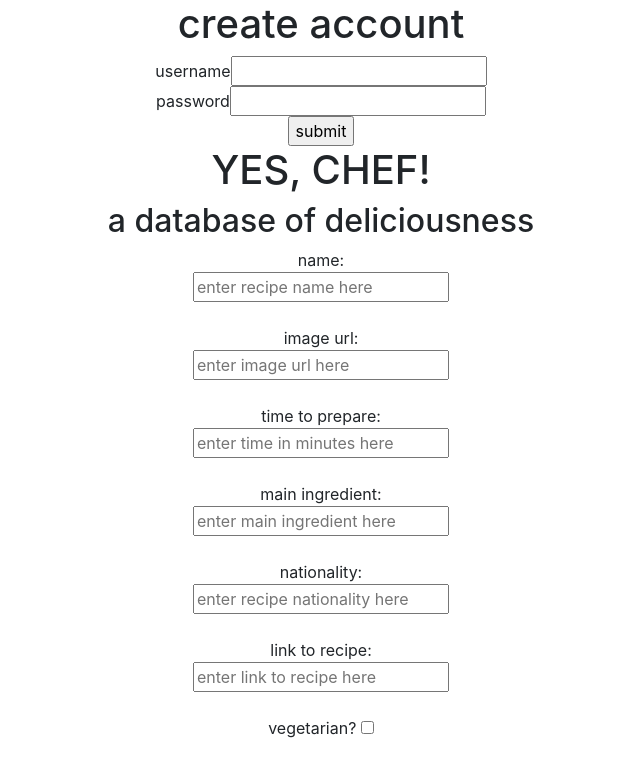
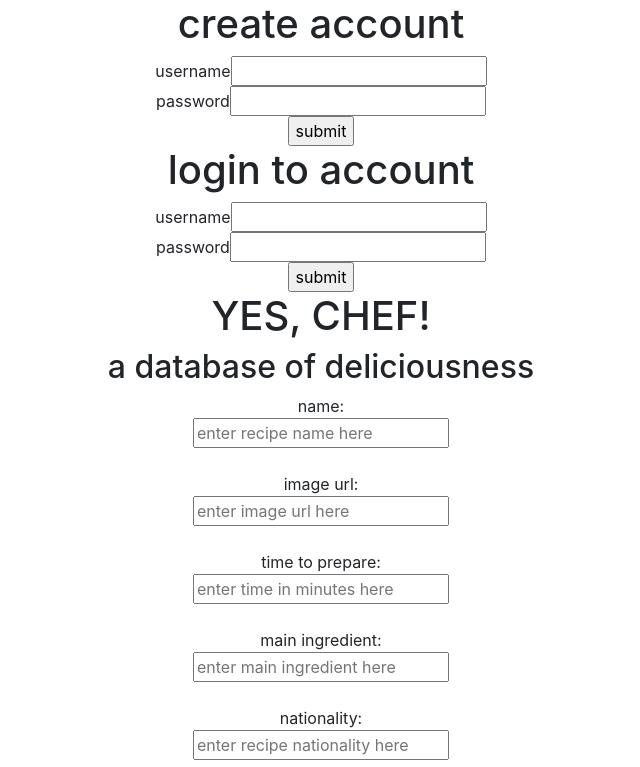
Before and after one commit to josephklein87/recipeAppFront-end, a React (Create React App) app: page / in a window 1280 px wide. Shown: the top 767 px of the page, without its empty margins (319-959 px from the left). Built offline with nearby package versions, Linux system fonts and the light colour scheme; no server answers.

Commit message:
login function working

```diff
--- a/src/App.js
+++ b/src/App.js
@@ -4,11 +4,12 @@ import {useState, useEffect} from 'react';
 import axios from 'axios';
 import Recipe from './component/part.js';
 import UserName from './component/userCreate';
+import UserLogin from './component/userLogin';
 
 function App() {
 
   // user states
-  const [user, setUser] = useState(null)
+  const [user, setUser] = useState({})
 
 
   // recipe index states
@@ -92,7 +93,13 @@ function App() {
 
   return (
     <div>
+      {(user.username) ?
+      <h1> Hello {user.username}</h1>
+      :
+      null
+      }
       <UserName user={user} setUser={setUser} />
+      <UserLogin user={user} setUser={setUser} />
       <h1>YES, CHEF!</h1>
       <h2>a database of deliciousness</h2>
       <form onSubmit={handleNewRecipeSubmit}>
--- a/src/component/userCreate.js
+++ b/src/component/userCreate.js
@@ -5,9 +5,6 @@
 
   const UserName = () => {
 
-
-  const [loginUsername, setLoginUsername] = useState('')
-  const [loginPassword, setLoginPassword] = useState('')
   const [createUser, setCreateUser] = useState('')
   const [createPassword, setCreatePassword] = useState('')
 
--- /dev/null
+++ b/src/component/userLogin.js
@@ -0,0 +1,52 @@
+
+
+import {useState, useEffect} from 'react';
+import axios from 'axios';
+import '../App.css';
+
+const UserLogin = (props) => {
+
+    const [loginUsername, setLoginUsername] = useState('')
+    const [loginPassword, setLoginPassword] = useState('')
+
+    const handleNewLoginNameChange = (e) => {
+        setLoginUsername(e.target.value)
+      }
+
+    const handleNewLoginPasswordChange = (e) => {
+        setLoginPassword(e.target.value)
+    }
+
+    const loginUser = (e) => {
+        console.log(loginUsername)
+        console.log(loginPassword)
+        e.preventDefault();
+        axios
+        .put("http://localhost:3000/user/userLogin",
+        {
+        username: loginUsername,
+        password: loginPassword
+        }
+        )
+        .then((res)=>{
+            props.setUser(res.data)
+        }
+
+        )
+
+    }
+
+
+    return (
+    <div>
+    <h1>login to account</h1>
+    <form onSubmit={loginUser}>
+    username<input type="text" name="username" onChange={handleNewLoginNameChange}/><br/>
+    password<input type="text" name="password" onChange={handleNewLoginPasswordChange} /><br/>
+    <input type="submit" value="submit" />
+    </form>
+    </div>
+    )
+  }
+
+export default UserLogin
```
